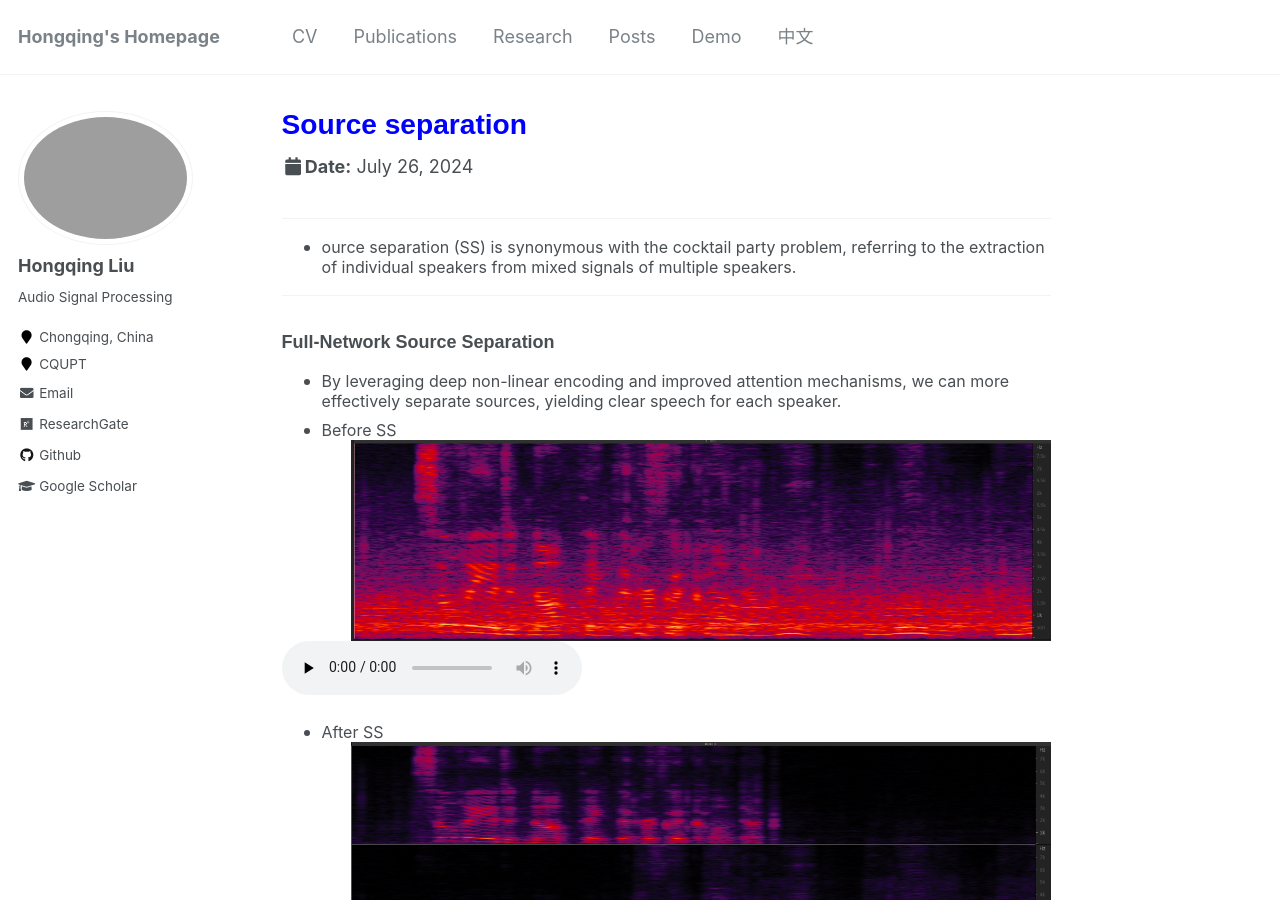
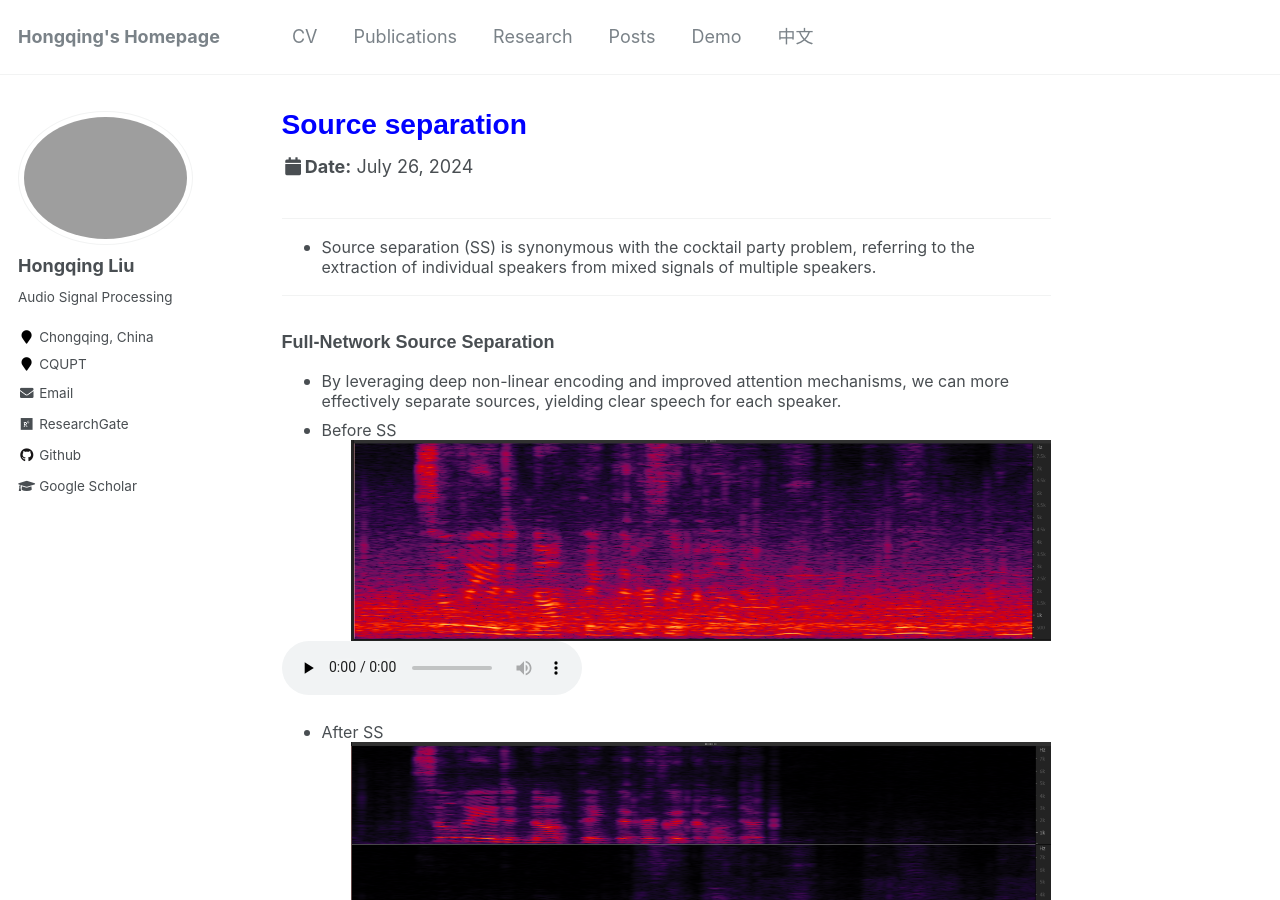
Before and after one commit to hong-qing-liu/english-hong-qing-liu.github.io, a Jekyll site: the page built from _talks/SS.md, in a window 1280 px wide and 900 px high. Built offline with Jekyll 4.4.1, drawn with Linux system fonts in a browser that asks for light colours.

Commit message:
Update SS.md

```diff
--- a/_talks/SS.md
+++ b/_talks/SS.md
@@ -6,7 +6,7 @@ permalink: /talks/SS
 ---
 
 ---
-- <font size=3> ource separation (SS) is synonymous with the cocktail party problem, referring to the extraction of individual speakers from mixed signals of multiple speakers. </font>
+- <font size=3> Source separation (SS) is synonymous with the cocktail party problem, referring to the extraction of individual speakers from mixed signals of multiple speakers. </font>
 
 
 ---
```
